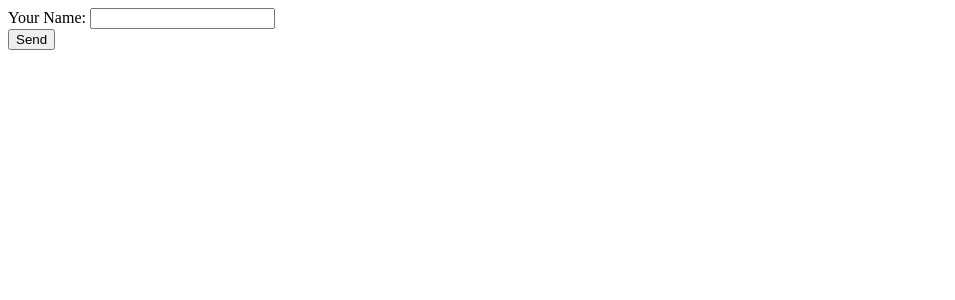
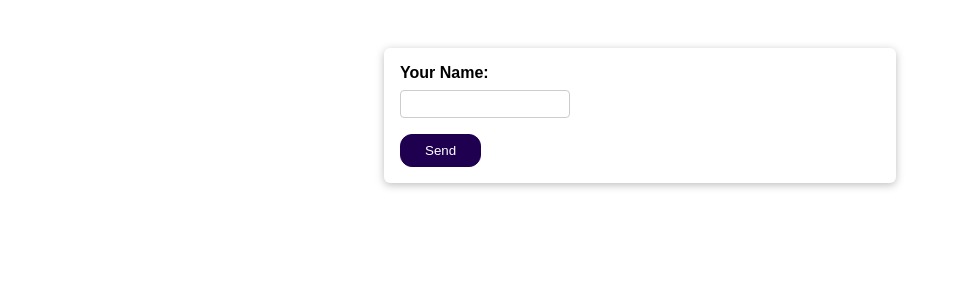
Before and after one commit to GrodTheGreat/Udemy-Django, a Django app: page / in a window 1280 px wide. Shown: the top 300 px of the page, without its empty margins (0-955 px from the left). Run offline with Django 5.2, Linux system fonts and the light colour scheme.

Commit message:
Complete Customizing the Rendered HTML lesson

```diff
--- /dev/null
+++ b/feedback/reviews/static/reviews/styles.css
@@ -0,0 +1,70 @@
+body {
+  font-family: sans-serif;
+  margin: 0;
+}
+
+form {
+  margin: 3rem auto;
+  width: 90%;
+  max-width: 30rem;
+  padding: 1rem;
+  border-radius: 6px;
+  background-color: white;
+  box-shadow: 0 2px 8px rgba(0, 0, 0, 0.26);
+}
+
+button {
+  cursor: pointer;
+  padding: 0.5rem 1.5rem;
+  border-radius: 12px;
+  background-color: #1f0050;
+  color: white;
+  border: 1px solid #1f0050;
+}
+
+button:hover,
+button:active {
+  background-color: #320777;
+  border-color: #320777;
+}
+
+.form-control {
+  margin-bottom: 1rem;
+}
+
+.form-control input {
+  font: inherit;
+  padding: 0.25rem;
+  border-radius: 4px;
+  border: 1px solid #ccc;
+  display: block;
+  width: 10rem;
+}
+
+.form-control input:focus {
+  border-color: #1f0050;
+  outline: none;
+  background-color: #f4eeff;
+}
+
+.form-control label {
+  font-weight: bold;
+  display: block;
+  margin-bottom: 0.5rem;
+}
+
+ul.errorlist {
+  list-style: none;
+  margin: 0.5rem 0;
+  padding: 0;
+  color: #680000;
+}
+
+.errors input {
+  border-color: #680000;
+  background-color: #fde3e3;
+}
+
+.errors label {
+  color: #680000;
+}
--- a/feedback/reviews/templates/reviews/review.html
+++ b/feedback/reviews/templates/reviews/review.html
@@ -1,3 +1,4 @@
+{% load static %}
 <!DOCTYPE html>
 <html lang="en">
   <head>
@@ -6,11 +7,16 @@
     <meta name="description" content="A simple django lesson on forms">
     <meta name="keywords" content="review django forms">
     <title>Review</title>
+    <link rel="stylesheet" href="{% static "reviews/styles.css" %}">
   </head>
   <body>
     <form action="{% url "index" %}" method="post">
       {% csrf_token %}
-      {{ form }}
+      <div class="form-control {% if form.name.errors %}errors{% endif %}">
+        {{ form.name.label_tag }}
+        {{ form.name }}
+        {{ form.name.errors }}
+      </div>
       <button type="submit">Send</button>
     </form>
   </body>
```
